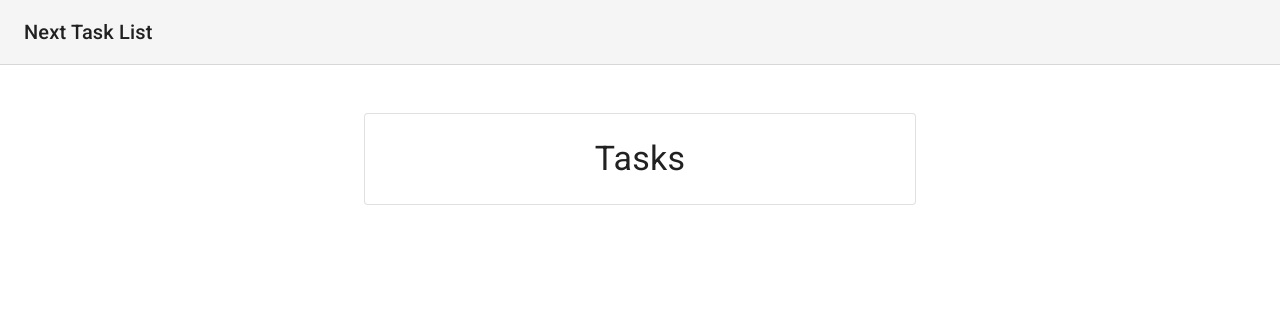
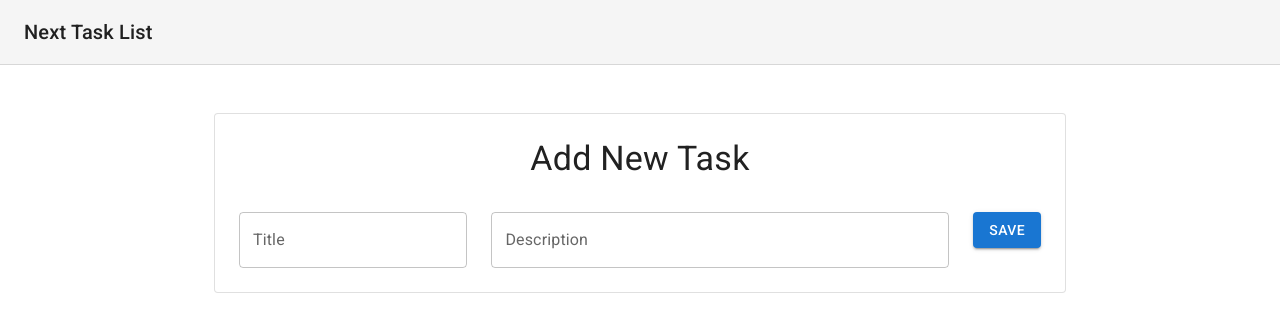
Before and after one commit to benjiekibblewhite/next-task-list, a Next.js app: page / in a window 1280 px wide. Shown: the top 332 px of the page. Built offline with nearby package versions, Linux system fonts and the light colour scheme.

Commit message:
create basic taskitem and tasklist components

```diff
--- a/package.json
+++ b/package.json
@@ -12,6 +12,7 @@
     "@emotion/react": "^11.10.6",
     "@emotion/styled": "^11.10.6",
     "@fontsource/roboto": "^4.5.8",
+    "@mui/icons-material": "^5.11.16",
     "@mui/material": "^5.12.0",
     "@types/node": "18.15.11",
     "@types/react": "18.0.35",
--- a/src/components/TaskInputForm/TaskInputForm.tsx
+++ b/src/components/TaskInputForm/TaskInputForm.tsx
@@ -1,3 +1,46 @@
+import { Button, Grid, Paper, TextField, Typography } from "@mui/material";
 import React from "react";
 
-export function TaskInputForm() {}
+export function TaskInputForm() {
+  return (
+    <Paper
+      variant="outlined"
+      sx={{ my: { xs: 3, md: 6 }, p: { xs: 2, md: 3 } }}
+    >
+      <Typography variant="h4" align="center">
+        Add New Task
+      </Typography>
+      <form
+        onSubmit={(e) => {
+          e.preventDefault();
+          console.log(e.nativeEvent);
+        }}
+      >
+        <Grid container spacing={3} mt={1}>
+          <Grid item xs>
+            <TextField
+              variant="outlined"
+              label="Title"
+              fullWidth
+              id="task-title"
+            />
+          </Grid>
+          <Grid item xs={7}>
+            <TextField
+              variant="outlined"
+              label="Description"
+              multiline
+              fullWidth
+              id="task-desription"
+            />
+          </Grid>
+          <Grid item xs="auto">
+            <Button variant="contained" type="submit">
+              Save
+            </Button>
+          </Grid>
+        </Grid>
+      </form>
+    </Paper>
+  );
+}
--- a/src/pages/index.tsx
+++ b/src/pages/index.tsx
@@ -2,7 +2,18 @@ import Head from "next/head";
 import Image from "next/image";
 import { Inter } from "next/font/google";
 import styles from "@/styles/Home.module.css";
-import { AppBar, Container, Paper, Toolbar, Typography } from "@mui/material";
+import {
+  AppBar,
+  Button,
+  Container,
+  Grid,
+  Paper,
+  TextField,
+  Toolbar,
+  Typography,
+} from "@mui/material";
+import { TaskInputForm } from "@/components/TaskInputForm/TaskInputForm";
+import { TaskList } from "@/components/TaskList/TaskList";
 
 const inter = Inter({ subsets: ["latin"] });
 
@@ -30,15 +41,37 @@ export default function Home() {
             </Typography>
           </Toolbar>
         </AppBar>
-        <Container component="main" maxWidth="sm">
-          <Paper
-            variant="outlined"
-            sx={{ my: { xs: 3, md: 6 }, p: { xs: 2, md: 3 } }}
-          >
-            <Typography variant="h4" align="center">
-              Tasks
-            </Typography>
-          </Paper>
+        <Container component="main" maxWidth="md">
+          <TaskInputForm />
+          <TaskList
+            tasks={[
+              {
+                title: "Task1",
+                description: "Hey there you should do this",
+                id: 1,
+              },
+              {
+                title: "Task2",
+                description: "Hey there you should do this",
+                id: 2,
+              },
+              {
+                title: "Task3",
+                description: "Hey there you should do this",
+                id: 3,
+              },
+              {
+                title: "Task4",
+                description: "Hey there you should do this",
+                id: 4,
+              },
+              {
+                title: "Task5",
+                description: "Hey there you should do this",
+                id: 5,
+              },
+            ]}
+          />
         </Container>
       </>
     </>
```
Also changed, not shown: 1 other file (tests, documents, lock files or other folders).
